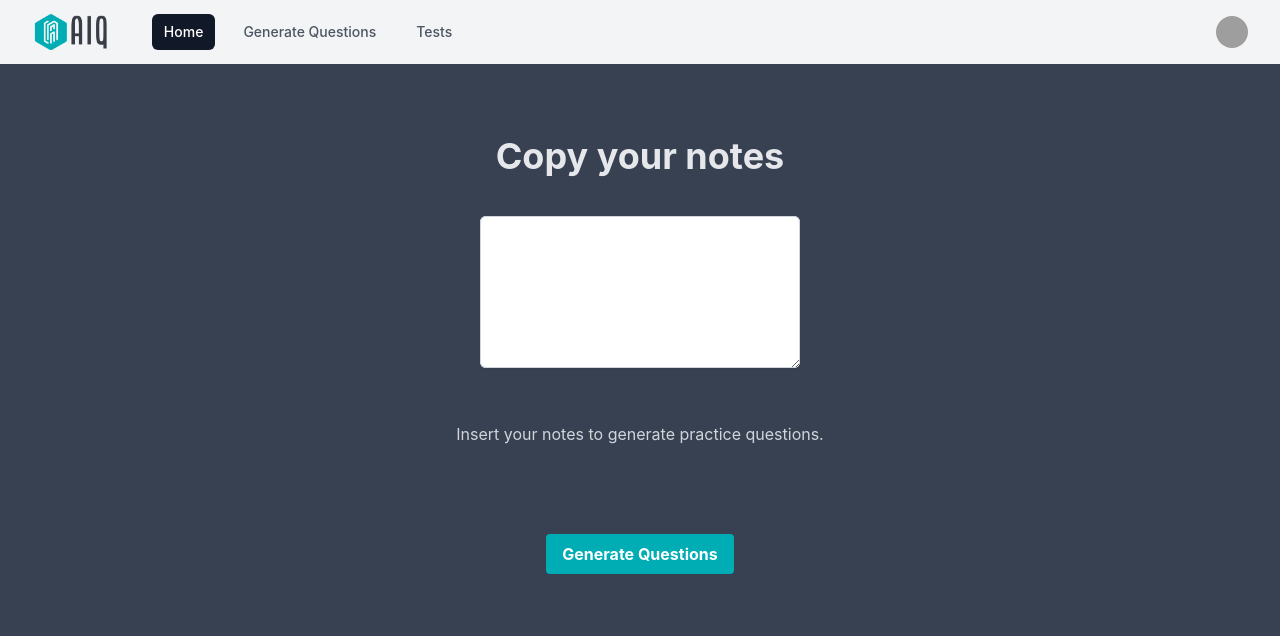
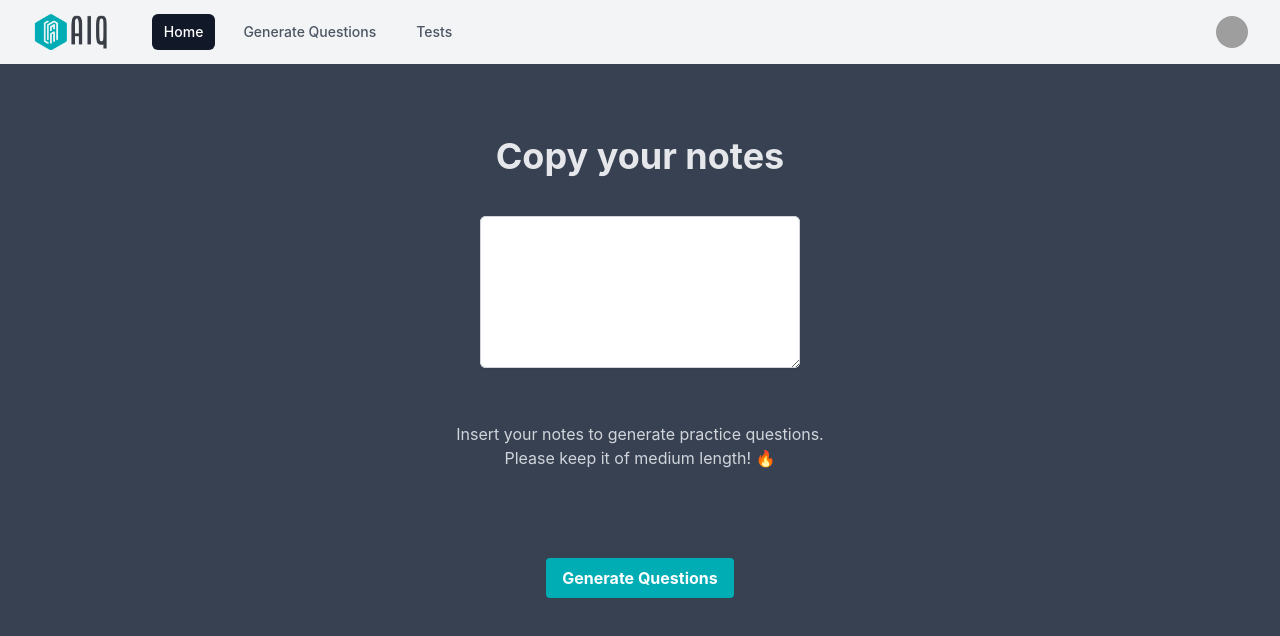
Before and after one commit to SamiBenAmara/ai-news-app, a React (Create React App) app: page /generate in a window 1280 px wide. Shown: the top 636 px of the page. Built offline with nearby package versions, Linux system fonts and the light colour scheme; grey boxes are pictures that could not be loaded.

Commit message:
small changes

```diff
--- a/src/components/process/done.js
+++ b/src/components/process/done.js
@@ -1,9 +1,10 @@
 const FinishedNotes = ({ onNext, data, setData }) => {
     console.log(data);
     return (
-        <>
-            <h1>All done lol</h1>
-        </>
+        <div class="text-center p-4">
+            <h1 class="text-4xl font-bold mb-4">Your questions are all done!</h1>
+            <p class="text-lg">Head <a href="/tests" class="text-blue-500">here next</a>, happy studying! 😊</p>
+        </div>
     );
 };
 
--- a/src/components/process/notes.js
+++ b/src/components/process/notes.js
@@ -203,7 +203,7 @@ const NotesInput = ({ onNext, data, setData }) => {
     };
 
     return (
-        <div className= "bg-gray-700 min-h-screen">
+        <div className="bg-gray-700 min-h-screen">
             <><div className="col-span-full">
                 <label htmlFor="Notes" className="block text-4xl font-bold leading-6 text-gray-200 pt-20 pb-10">
                     Copy your notes
@@ -218,7 +218,7 @@ const NotesInput = ({ onNext, data, setData }) => {
                         value={text}
                         onChange={handleChange} />
                 </div>
-            <p className="mb-8 leading-6 text-gray-300 py-10">Insert your notes to generate practice questions.</p>
+                <p className="mb-8 leading-6 text-gray-300 py-10">Insert your notes to generate practice questions.<br /> Please keep it of medium length! 🔥</p>
             </div>
                 <button
                     className="bg-[#00adb5] hover:bg-[#00565a] text-white font-bold py-2 px-4 rounded mt-4"
--- a/src/pages/landing-page.js
+++ b/src/pages/landing-page.js
@@ -30,9 +30,11 @@ const LandingPage = () => {
             <br />
             Take your knowledge to new heights, one note at a time.
           </p>
+          <a href='/generate'>
             <button className="bg-[#00adb5] hover:bg-[#00565a] text-white font-bold py-6 px-14 rounded-lg text-2xl">
               Get Started
             </button>
+          </a>
         </div>
       </main>
     </div>
```
Lines whose indentation alone changed are shown as unchanged.
